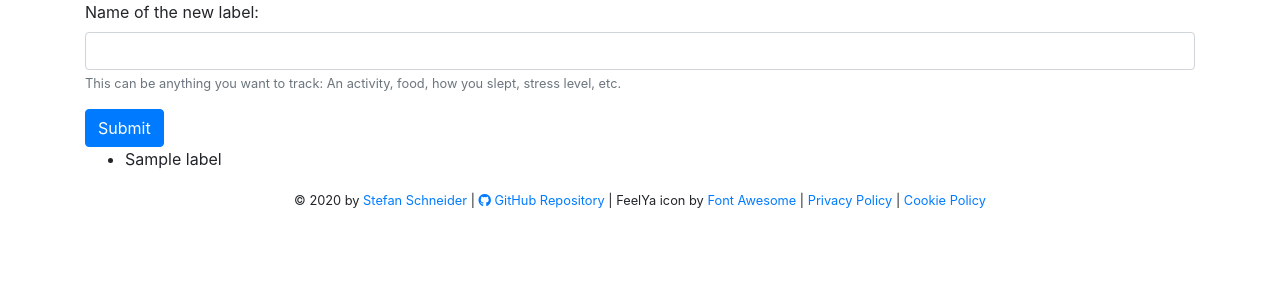
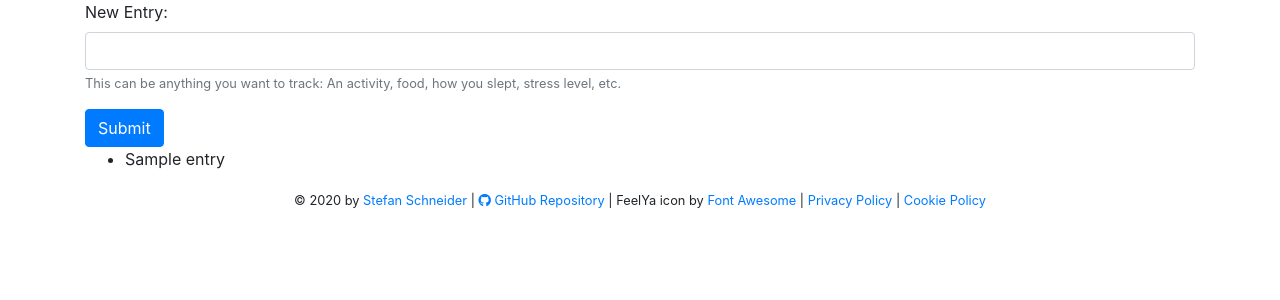
Before and after one commit to stefanbschneider/feelya, a Django app: page / in a window 1280 px wide. Shown: the part 56-356 px from the top of the page. Run offline with Django 3.2, Linux system fonts and the light colour scheme; tables that the repository leaves empty hold one stand-in row (values such as "Sample post"); some libraries are stand-ins or nearby versions.

Commit message:
rename label to entry

```diff
--- a/app/admin.py
+++ b/app/admin.py
@@ -1,6 +1,6 @@
 from django.contrib import admin
 
-from .models import Label
+from .models import Entry
 
 
-admin.site.register(Label)
+admin.site.register(Entry)
--- a/app/forms.py
+++ b/app/forms.py
@@ -1,5 +1,5 @@
 from django import forms
 
 
-class LabelForm(forms.Form):
-    label_name = forms.CharField(label='Name of the new label', max_length=100)
+class EntryForm(forms.Form):
+    entry_name = forms.CharField(label='New Entry', max_length=100)
--- a/app/models.py
+++ b/app/models.py
@@ -3,7 +3,7 @@ from django.urls import reverse
 from django.contrib.auth.models import User
 
 
-class Label(models.Model):
+class Entry(models.Model):
     name = models.CharField(max_length=100)
     date = models.DateField('date tracked', auto_now=True)
     owner = models.ForeignKey(User, on_delete=models.CASCADE, null=True, blank=True)
--- a/app/templates/app/index.html
+++ b/app/templates/app/index.html
@@ -3,30 +3,30 @@
 {% block content %}
     {% if error_message %}<p><strong>{{ error_message }}</strong></p>{% endif %}
 
-{#    text box to enter new labels #}
+{#    text box to enter new entries #}
     <form action="" method="post">
         {% csrf_token %}
 
         <div class="form-group">
-            {{ form.label_name.label_tag }}
-            <input type="text" class="form-control" id="{{ form.label_name.id_for_label }}" name="{{ form.label_name.html_name }}">
-            <small id="{{ form.label_name.id_for_label }}Help" class="form-text text-muted">This can be anything you want to track: An activity, food, how you slept, stress level, etc.</small>
-            <div id="{{ form.label_name.id_for_label }}Feedback" class="invalid-feedback">{{ form.label_name.errors }}</div>
+            {{ form.entry_name.label_tag }}
+            <input type="text" class="form-control" id="{{ form.entry_name.id_for_label }}" name="{{ form.entry_name.html_name }}">
+            <small id="{{ form.entry_name.id_for_label }}Help" class="form-text text-muted">This can be anything you want to track: An activity, food, how you slept, stress level, etc.</small>
+            <div id="{{ form.entry_name.id_for_label }}Feedback" class="invalid-feedback">{{ form.entry_name.errors }}</div>
         </div>
 
         <button type="submit" class="btn btn-primary">Submit</button>
     </form>
 
 
-{# show previously tracked labels #}
-{% if labels %}
+{# show previously tracked entries #}
+{% if entries %}
     <ul>
-    {% for label in labels %}
-        <li>{{ label.name }}</li>
+    {% for entry in entries %}
+        <li>{{ entry.name }}</li>
     {% endfor %}
     </ul>
 {% else %}
-    <p>No labels are available.</p>
+    <p>No entries are available.</p>
 {% endif %}
 
 {% endblock %}
--- a/app/views.py
+++ b/app/views.py
@@ -3,30 +3,30 @@ from django.shortcuts import render
 from django.template import loader
 from django.urls import reverse
 
-from .models import Label
-from .forms import LabelForm
+from .models import Entry
+from .forms import EntryForm
 
 
 def index(request):
-    labels = Label.objects.order_by('-date')
+    entries = Entry.objects.order_by('-date')
 
     # if this is a POST request we need to process the form data
     if request.method == 'POST':
-        form = LabelForm(request.POST)
+        form = EntryForm(request.POST)
 
         if form.is_valid():
             # get the label name and strip and convert to lower before saving it
-            label_name = form.cleaned_data['label_name'].strip().lower()
-            label = Label.objects.create(name=label_name, owner=request.user)
+            entry_name = form.cleaned_data['entry_name'].strip().lower()
+            entry = Entry.objects.create(name=entry_name, owner=request.user)
             return HttpResponseRedirect(reverse('app:index'))
 
     # if a GET (or any other method) we'll create a blank form
     else:
-        form = LabelForm()
+        form = EntryForm()
 
     # prepare context
     context = {
-        'labels': labels,
+        'entries': entries,
         'form': form
     }
 
```
Also changed, not shown: app/migrations/0002_auto_20201014_0708.py (added).
